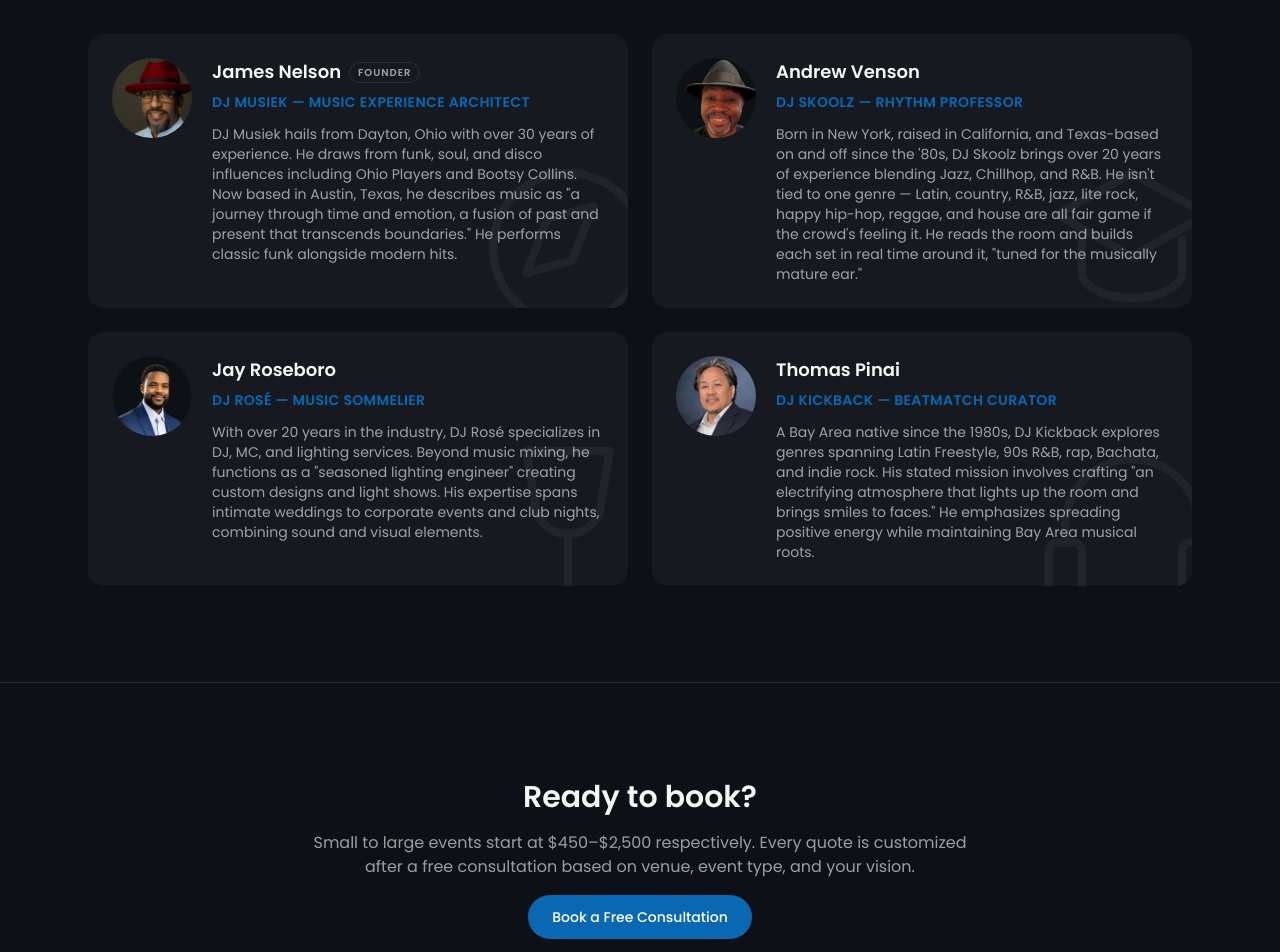
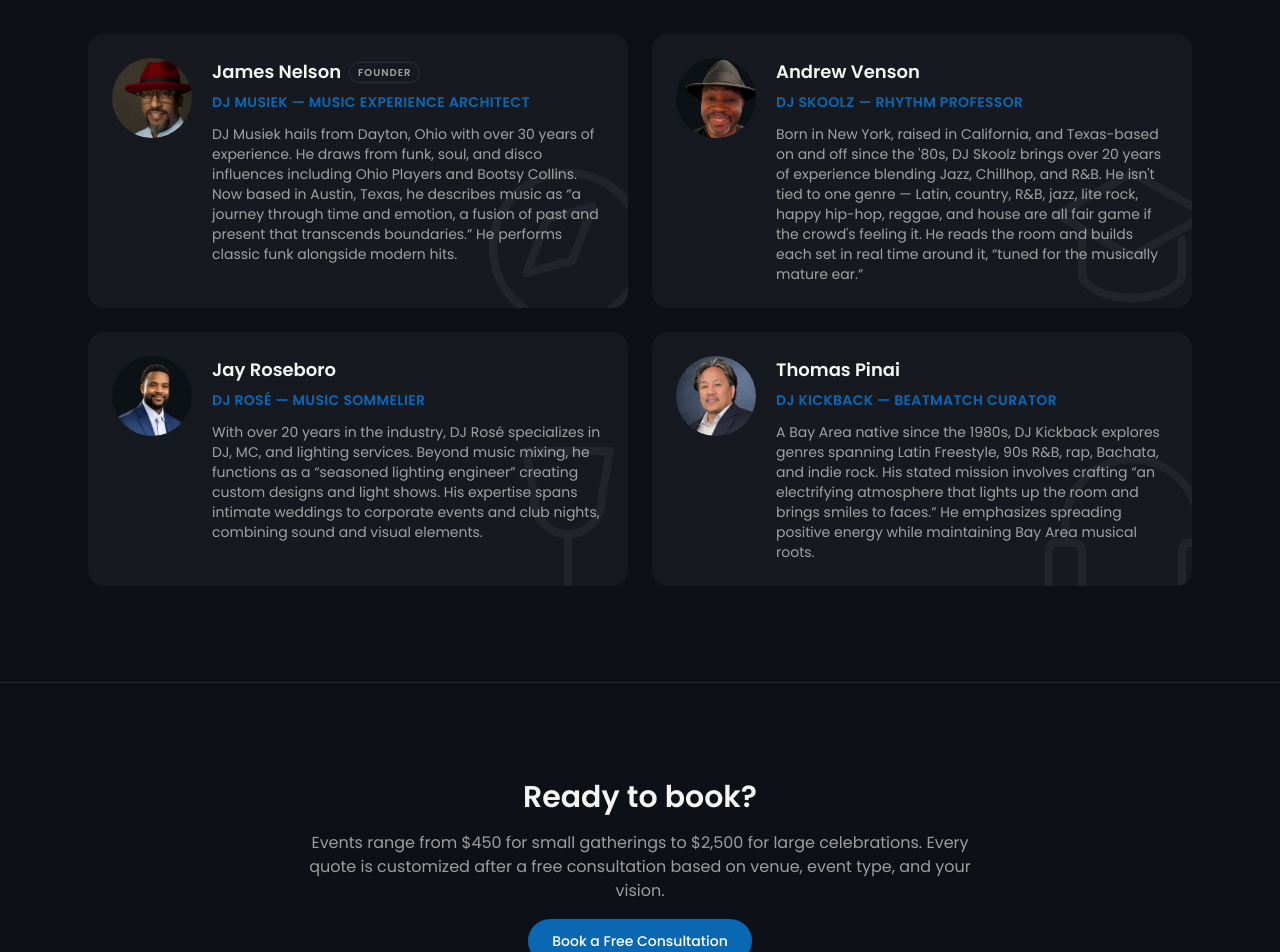
Before and after one commit to jrobertnjr-web/inkeywebtest, a Next.js app: page /about in a window 1280 px wide. Shown: the part 720-1672 px from the top of the page. Built offline with nearby package versions, Linux system fonts and the light colour scheme; no server answers.

Commit message:
Editorial pass: fix pricing note phrasing, terms clause logic, consultation methods grammar, curly quotes in bios

```diff
--- a/src/app/contact/page.tsx
+++ b/src/app/contact/page.tsx
@@ -9,6 +9,10 @@ export const metadata: Metadata = {
   description: "Book a free consultation with inKey DJ Collective.",
 };
 
+const methodsList = new Intl.ListFormat("en", { style: "long", type: "conjunction" }).format(
+  consultationMethods
+);
+
 export default function ContactPage() {
   return (
     <Section>
@@ -16,8 +20,7 @@ export default function ContactPage() {
         <div>
           <h1 className="font-display text-4xl font-semibold sm:text-5xl">Contact</h1>
           <p className="mt-4 max-w-2xl text-muted">
-            Tell us about your event and we&apos;ll set up a free consultation via{" "}
-            {consultationMethods.join(", ")}.
+            Tell us about your event and we&apos;ll set up a free consultation via {methodsList}.
           </p>
           <p className="mt-2 max-w-2xl text-muted">
             Prefer email?{" "}
--- a/src/content/placeholders.ts
+++ b/src/content/placeholders.ts
@@ -30,7 +30,7 @@ export const footerLinks = [
 export const pricing = {
   small: 450,
   large: 2500,
-  note: "Small to large events start at $450–$2,500 respectively. Every quote is customized after a free consultation based on venue, event type, and your vision.",
+  note: "Events range from $450 for small gatherings to $2,500 for large celebrations. Every quote is customized after a free consultation based on venue, event type, and your vision.",
 };
 
 export const consultationMethods = [
@@ -49,28 +49,28 @@ export const teamMembers = [
     role: "DJ Musiek — Music Experience Architect",
     founder: true,
     icon: "compass",
-    bio: "DJ Musiek hails from Dayton, Ohio with over 30 years of experience. He draws from funk, soul, and disco influences including Ohio Players and Bootsy Collins. Now based in Austin, Texas, he describes music as \"a journey through time and emotion, a fusion of past and present that transcends boundaries.\" He performs classic funk alongside modern hits.",
+    bio: "DJ Musiek hails from Dayton, Ohio with over 30 years of experience. He draws from funk, soul, and disco influences including Ohio Players and Bootsy Collins. Now based in Austin, Texas, he describes music as “a journey through time and emotion, a fusion of past and present that transcends boundaries.” He performs classic funk alongside modern hits.",
     photo: "/images/team/founder.jpg",
   },
   {
     name: "Andrew Venson",
     role: "DJ Skoolz — Rhythm Professor",
     icon: "cap",
-    bio: "Born in New York, raised in California, and Texas-based on and off since the '80s, DJ Skoolz brings over 20 years of experience blending Jazz, Chillhop, and R&B. He isn't tied to one genre — Latin, country, R&B, jazz, lite rock, happy hip-hop, reggae, and house are all fair game if the crowd's feeling it. He reads the room and builds each set in real time around it, \"tuned for the musically mature ear.\"",
+    bio: "Born in New York, raised in California, and Texas-based on and off since the '80s, DJ Skoolz brings over 20 years of experience blending Jazz, Chillhop, and R&B. He isn't tied to one genre — Latin, country, R&B, jazz, lite rock, happy hip-hop, reggae, and house are all fair game if the crowd's feeling it. He reads the room and builds each set in real time around it, “tuned for the musically mature ear.”",
     photo: "/images/team/andrew-venson.jpg",
   },
   {
     name: "Jay Roseboro",
     role: "DJ Rosé — Music Sommelier",
     icon: "wine",
-    bio: "With over 20 years in the industry, DJ Rosé specializes in DJ, MC, and lighting services. Beyond music mixing, he functions as a \"seasoned lighting engineer\" creating custom designs and light shows. His expertise spans intimate weddings to corporate events and club nights, combining sound and visual elements.",
+    bio: "With over 20 years in the industry, DJ Rosé specializes in DJ, MC, and lighting services. Beyond music mixing, he functions as a “seasoned lighting engineer” creating custom designs and light shows. His expertise spans intimate weddings to corporate events and club nights, combining sound and visual elements.",
     photo: "/images/team/jay-roseboro.jpg",
   },
   {
     name: "Thomas Pinai",
     role: "DJ Kickback — Beatmatch Curator",
     icon: "headphones",
-    bio: "A Bay Area native since the 1980s, DJ Kickback explores genres spanning Latin Freestyle, 90s R&B, rap, Bachata, and indie rock. His stated mission involves crafting \"an electrifying atmosphere that lights up the room and brings smiles to faces.\" He emphasizes spreading positive energy while maintaining Bay Area musical roots.",
+    bio: "A Bay Area native since the 1980s, DJ Kickback explores genres spanning Latin Freestyle, 90s R&B, rap, Bachata, and indie rock. His stated mission involves crafting “an electrifying atmosphere that lights up the room and brings smiles to faces.” He emphasizes spreading positive energy while maintaining Bay Area musical roots.",
     photo: "/images/team/thomas-pinai.jpg",
   },
 ];
@@ -159,7 +159,7 @@ Deposit & Payment
 A 50% non-refundable retainer is required to reserve your date. The remaining balance is due no later than 14 days before the event. A date is not held until the signed agreement and retainer are received.
 
 Cancellations & Rescheduling
-Cancellations made more than 30 days before the event forfeit the retainer only — the remaining balance will not be charged. Cancellations made 30 days or fewer before the event remain responsible for the full remaining balance. Date changes are subject to DJ availability and must be agreed upon in writing.
+If you cancel more than 30 days before the event, you forfeit the retainer only — the remaining balance will not be charged. If you cancel 30 days or fewer before the event, you remain responsible for the full remaining balance. Date changes are subject to DJ availability and must be agreed upon in writing.
 
 Equipment & Performance
 We provide professional-grade audio equipment and, where noted in your package, backup equipment on-site. We are not liable for performance issues caused by venue restrictions (power, noise ordinances, space), circumstances outside our control, or third-party vendor failures.
```
